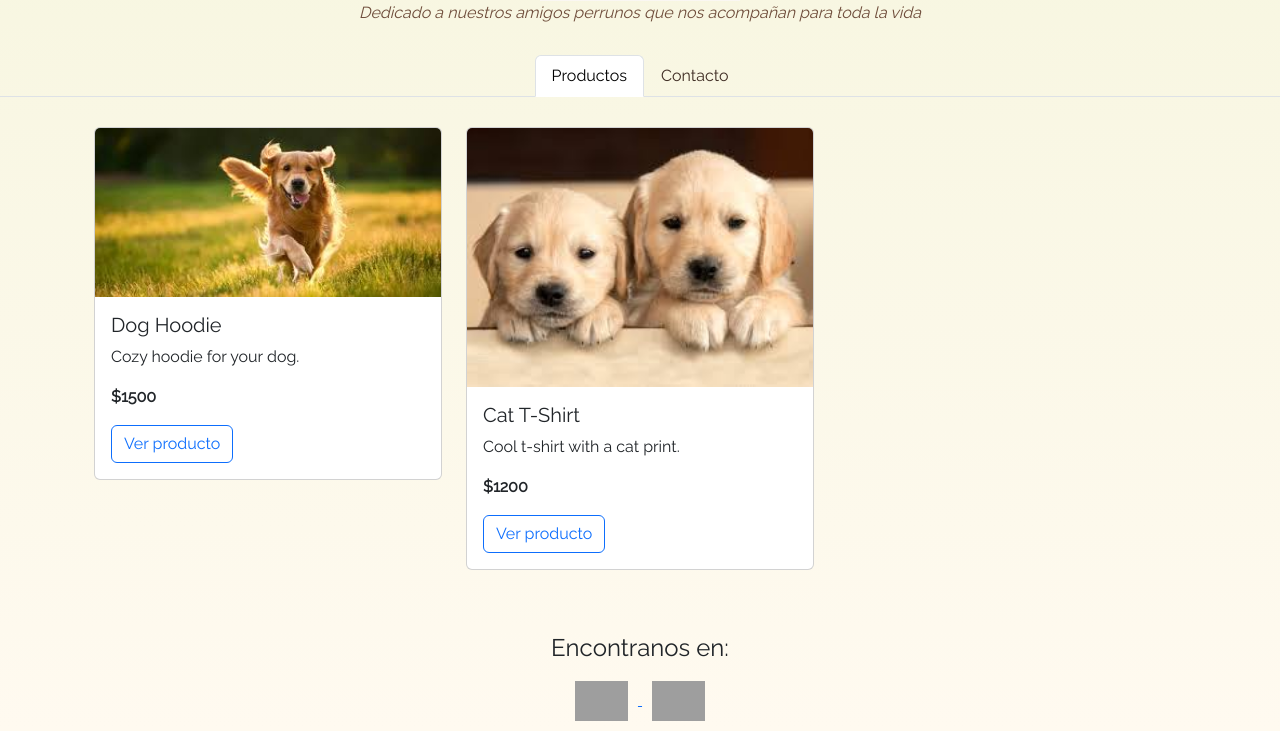
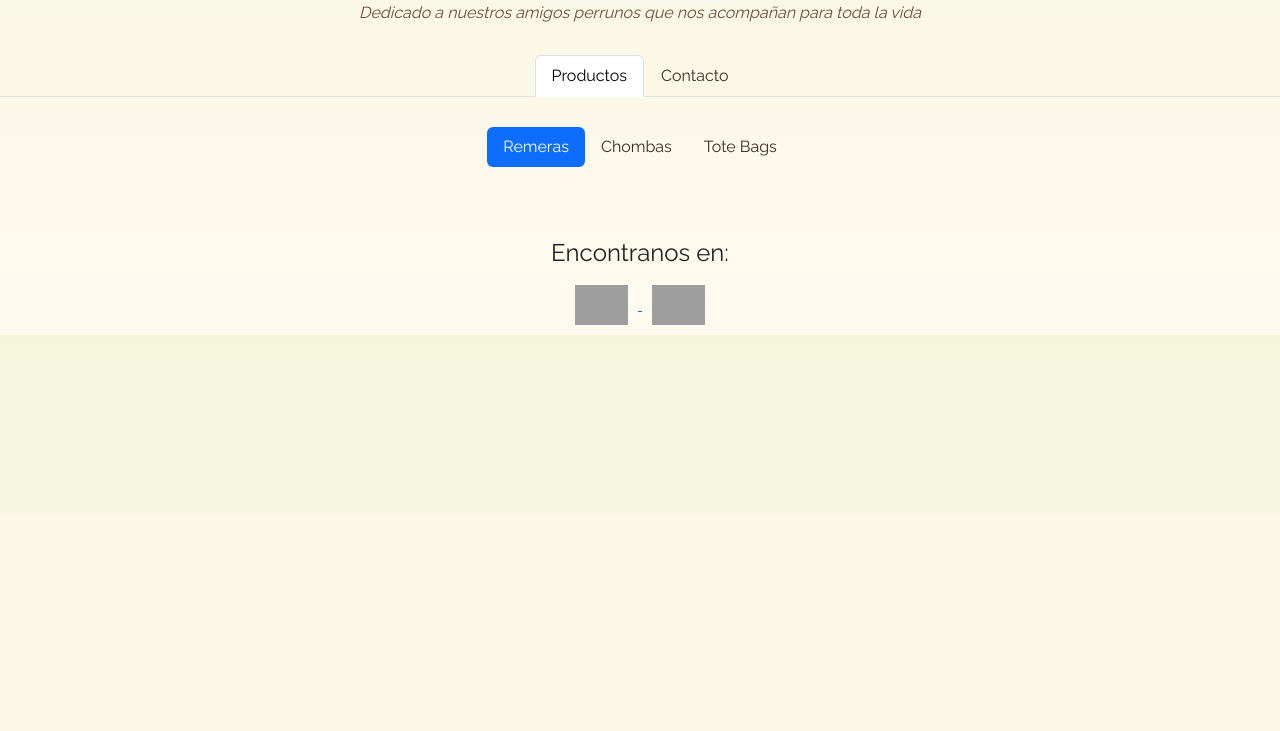
Before and after one commit to frevilla10/ElClubDeLosPerros, a Flask app: page /?category=Remeras in a window 1280 px wide. Shown: the part 285-1016 px from the top of the page. After the commit the page ends 610 px from the top, so only its background shows below. Run offline with Flask 3, Linux system fonts and the light colour scheme; grey boxes are pictures that could not be loaded.

Commit message:
Adding sub-tabs

```diff
--- a/app.py
+++ b/app.py
@@ -15,61 +15,43 @@
 
 @app.route('/')
 def index():
+    category = request.args.get('category')
     products = load_products()
-    return render_template('index.html', products=products)
+    return render_template('index.html', products=products, selected_category=category)
 
 @app.route('/product/<int:product_id>')
 def product(product_id):
     products = load_products()
     product = next((p for p in products if p['id'] == product_id), None)
-    if not product:
-        return "Product not found", 404
     return render_template('product.html', product=product)
 
-@app.route('/add_to_cart_with_options/<int:product_id>', methods=['POST'])
-def add_to_cart_with_options(product_id):
-    products = load_products()
-    product = next((p for p in products if p['id'] == product_id), None)
-    if not product:
-        return "Product not found", 404
-
-    size = request.form.get('size')
-    color = request.form.get('color')
-    quantity = int(request.form.get('quantity'))
-
-    cart_item = {
-        "id": product["id"],
-        "name": product["name"],
-        "price": product["price"],
-        "size": size,
-        "color": color,
-        "quantity": quantity
-    }
-
-    if "cart" not in session:
-        session["cart"] = []
-    session["cart"].append(cart_item)
-    session.modified = True
-
-    return redirect(url_for("cart"))
+@app.route('/add_to_cart/<int:product_id>')
+def add_to_cart(product_id):
+    cart = session.get('cart', [])
+    cart.append(product_id)
+    session['cart'] = cart
+    return redirect(url_for('index'))
 
 @app.route('/cart')
 def cart():
-    cart_items = session.get('cart', [])
-    total = sum(item["price"] * item["quantity"] for item in cart_items)
+    products = load_products()
+    cart_ids = session.get('cart', [])
+    cart_items = [p for p in products if p['id'] in cart_ids]
+    total = sum(p['price'] for p in cart_items)
     return render_template('cart.html', cart=cart_items, total=total)
 
 @app.route('/checkout')
 def checkout():
-    cart_items = session.get('cart', [])
+    products = load_products()
+    cart_ids = session.get('cart', [])
     items = []
-    for item in cart_items:
-        items.append({
-            "title": f"{item['name']} - {item['size']} - {item['color']}",
-            "quantity": item["quantity"],
-            "unit_price": float(item["price"])
-        })
-
+    for p in products:
+        if p['id'] in cart_ids:
+            items.append({
+                "title": p['name'],
+                "quantity": 1,
+                "unit_price": float(p['price'])
+            })
     preference_data = {"items": items}
     preference_response = sdk.preference().create(preference_data)
     preference = preference_response["response"]
--- a/templates/index.html
+++ b/templates/index.html
@@ -1,8 +1,21 @@
 {% extends "layout.html" %}
 {% block content %}
 <div class="container mt-4">
+  <ul class="nav nav-pills mb-4 justify-content-center" id="categoryTabs">
+    <li class="nav-item">
+      <a class="nav-link {% if not selected_category or selected_category == 'Remeras' %}active{% endif %}" href="{{ url_for('index', category='Remeras') }}">Remeras</a>
+    </li>
+    <li class="nav-item">
+      <a class="nav-link {% if selected_category == 'Chombas' %}active{% endif %}" href="{{ url_for('index', category='Chombas') }}">Chombas</a>
+    </li>
+    <li class="nav-item">
+      <a class="nav-link {% if selected_category == 'Tote Bag' %}active{% endif %}" href="{{ url_for('index', category='Tote Bag') }}">Tote Bags</a>
+    </li>
+  </ul>
+
   <div class="row">
     {% for product in products %}
+      {% if not selected_category or product.category == selected_category %}
       <div class="col-md-4 mb-3">
         <div class="card">
           <img src="{{ product.image_url }}" class="card-img-top" alt="{{ product.name }}">
@@ -14,6 +27,7 @@
           </div>
         </div>
       </div>
+      {% endif %}
     {% endfor %}
   </div>
 </div>
--- a/templates/layout.html
+++ b/templates/layout.html
@@ -76,7 +76,7 @@
   <div id="contact" class="container mt-5">
     <div class="text-center">
       <h4>Encontranos en:</h4>
-      <a href="https://www.instagram.com/elclubdelosperros" target="_blank">
+      <a href="https://www.instagram.com/elclub.delosperros" target="_blank">
         <img src="https://cdn-icons-png.flaticon.com/512/174/174855.png" alt="Instagram" style="height:40px; margin:10px;">
       </a>
       <a href="https://wa.me/5491168623500" target="_blank">
```
Lines whose indentation alone changed are shown as unchanged.
